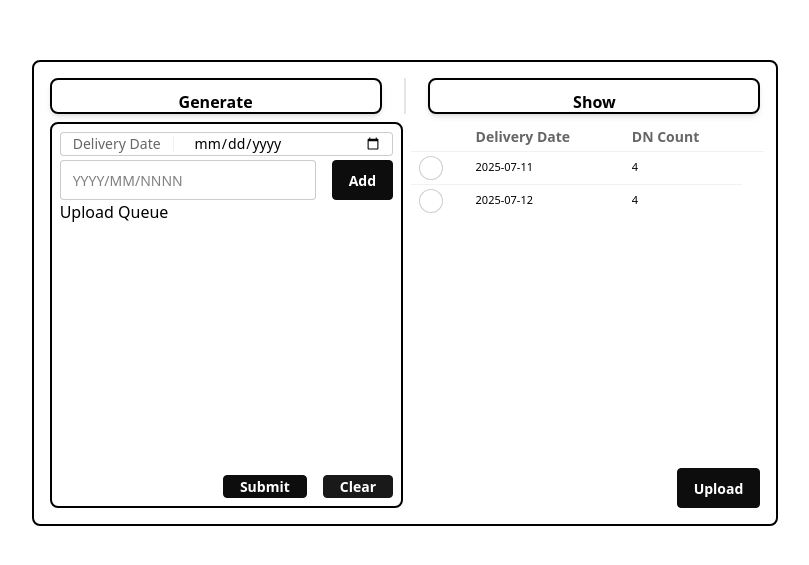
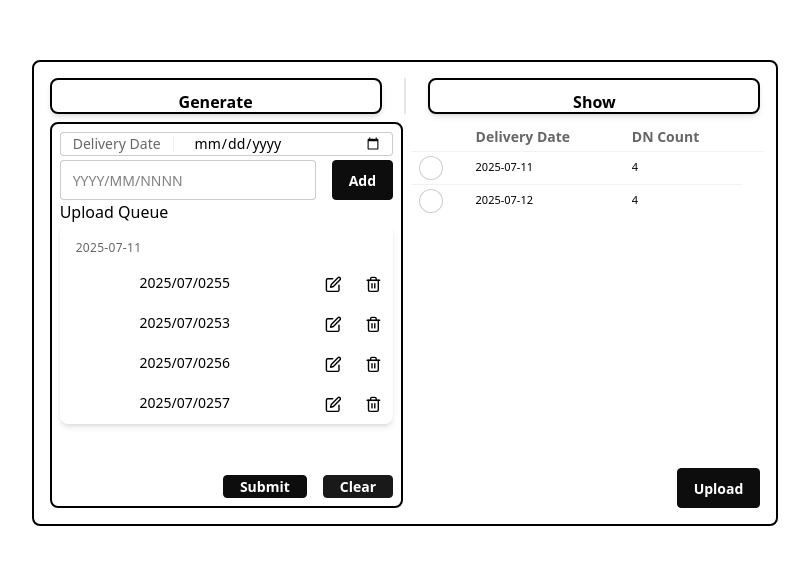
Before and after one commit to VincentKho10/ClaiVer, a React (Vite) app in the folder frontend/: page / in a window 1280 px wide. Shown: the part 107-672 px from the top of the page, without its empty margins (235-1044 px from the left). Built offline with nearby package versions, Linux system fonts and the light colour scheme.

Commit message:
Frontend Done

```diff
--- a/frontend/src/View/Home/GenerateBarcode/index.jsx
+++ b/frontend/src/View/Home/GenerateBarcode/index.jsx
@@ -2,14 +2,22 @@ import React, { useEffect } from "react";
 import { useState } from "react";
 
 const GenerateBarcode = (props) => {
-  const { data, DelivHistState, selectedid } = props;
+  const { data, DelivHistState } = props;
   const [delivhist, setDelivHist] = DelivHistState;
-  const [list, setList] = useState({"":{dnid:[], id:-1}});
+  const [list, setList] = useState({
+    "2025-07-11": {
+      "Delivery Date": "2025-07-11",
+      "DN Count": 4,
+      data: ["2025/07/0255", "2025/07/0253", "2025/07/0256", "2025/07/0257"],
+    },
+  });
   const [delivr, setDelivr] = useState({ send_date: "", DNID: "" });
 
   useEffect(() => {
-    console.log(data);
-    setList(data);
+    for ( let key in data){
+
+      setList({ ...list, [key]: {...data[key], data:Array.from(new Set([...data[key]["data"], ...list[key]["data"]]))} });
+    }
   }, [data]);
 
   const handleChangeField = (e) => {
@@ -27,11 +35,19 @@ const GenerateBarcode = (props) => {
     let { send_date, DNID } = delivr;
     let isSet = false;
     if (send_date && DNID) {
+      const find_deliv = list[send_date];
+      if (!find_deliv) {
+        console.log(send_date);
+        console.log("empty list");
+        setList({ [send_date]: { data: [DNID] } });
+        isSet = !isSet;
+        return;
+      }
       //if found it return list
-      const found_deliv = list;
+      const found_deliv = find_deliv.data.find((v) => v == DNID);
       //date registered already?
       if (found_deliv) {
-        console.log(found_deliv)
+        console.log(found_deliv);
         // does dnid registered?
         // const cDNID = found_deliv.find((v) => v == DNID);
         // // if not register
@@ -44,7 +60,10 @@ const GenerateBarcode = (props) => {
         // }
         // if date not found initialize it
       } else {
-        setList({ ...list, [send_date]: [DNID] });
+        setList({
+          ...list,
+          [send_date]: { ...find_deliv, data: [...find_deliv.data, DNID] },
+        });
         isSet = !isSet;
       }
       if (isSet) setDelivr({ send_date: "", DNID: "" });
@@ -54,7 +73,7 @@ const GenerateBarcode = (props) => {
   };
 
   const handleUpdate = (send_date, id) => {
-    setDelivr({ send_date, DNID: list[send_date]["dnid"][id] });
+    setDelivr({ send_date, DNID: list[send_date]["data"][id] });
     handleDelete(send_date, id);
   };
 
@@ -66,7 +85,7 @@ const GenerateBarcode = (props) => {
       setList({ ...nList });
     } else {
       const nlist = { ...list };
-      nlist[send_date].dnid.splice(idx, 1);
+      nlist[send_date].data.splice(idx, 1);
       setList({ ...nlist });
     }
   };
@@ -74,7 +93,7 @@ const GenerateBarcode = (props) => {
   const listContentComp = () => {
     const res = [];
     for (let key in list) {
-      const DNID = list[key].dnid;
+      const DNID = list[key].data;
       const send_date = key;
       const dnComp = DNID.map((v, i) => {
         return (
--- a/frontend/src/View/Home/index.jsx
+++ b/frontend/src/View/Home/index.jsx
@@ -5,34 +5,34 @@ import ShowBarcode from "./ShowBarcode";
 
 let isSelectAll = false;
 const Home = () => {
-  const [delivhist, setDelivHist] = useState([
-    {
+  const [delivhist, setDelivHist] = useState({
+    "2025-07-11": {
       "Delivery Date": "2025-07-11",
       "DN Count": 4,
       data: ["2025/07/0255", "2025/07/0253", "2025/07/0256", "2025/07/0257"],
     },
-    {
+    "2025-07-12": {
       "Delivery Date": "2025-07-12",
       "DN Count": 4,
       data: ["2025/07/0255", "2025/07/0253", "2025/07/0256", "2025/07/0277"],
     },
-  ]);
+  });
 
   const [selectState, setSelectState] = useState({});
 
   const selectHandle = (id) => {
-    const dd = delivhist[id]["Delivery Date"];
-    const dnid = delivhist[id].data;
+    const dd = delivhist[id];
 
     //dd avail remove
-    const ssdd = selectState[dd];
+    const ssdd = selectState[id];
+    console.log(ssdd)
     if (ssdd) {
-      delete selectState[dd];
+      delete selectState[id];
       setSelectState({ ...selectState });
       return;
     }
-    //dd not avail add
-    setSelectState({ ...selectState, [dd]: {dnid, id} });
+    // //dd not avail add
+    setSelectState({ ...selectState, [id]: dd });
   };
 
   const tbStateHeader = () => {
@@ -40,7 +40,7 @@ const Home = () => {
       <thead>
         <tr>
           <th></th>
-          {Object.keys(delivhist[0]).map((v) => {
+          {Object.keys(Object.entries(delivhist)[1][1]).map((v) => {
             return (
               <>
                 <td>{v == "data" ? "" : v}</td>
@@ -53,13 +53,15 @@ const Home = () => {
   };
 
   const tbStateContent = () => {
-    return (
-      <tbody>
-        {delivhist.map((v, i) => {
-          const dhdd = delivhist[i]["Delivery Date"];
-          // console.log(selectState[dhdd]&true)
+
+    const delivhistarr = () => {
+      const delivhistmap = Object.entries(delivhist);
+      const res = [];
+      for (const [key, value] of delivhistmap) {
+        const dhdd = delivhist[key]["Delivery Date"];
+        console.log(dhdd);
         // console.log(selectState)
-          return (
+        res.push(
           <tr>
             <th>
               <input
@@ -67,23 +69,25 @@ const Home = () => {
                 className="checkbox"
                 checked={selectState[dhdd]}
                 onClick={() => {
-                    selectHandle(i);
+                  selectHandle(key);
                 }}
               />
             </th>
             {(() => {
-                let res = [];
-                for (const key in v) {
-                  if (key == "data") continue;
-                  res.push(<td>{v[key]}</td>);
+              let res1 = [];
+              for (const key1 in value) {
+                if (key1 == "data") continue;
+                res1.push(<td>{value[key1]}</td>);
               }
-                return res;
+              return res1;
             })()}
           </tr>
         );
-        })}
-      </tbody>
-    );
+      }
+      return res;
+    };
+
+    return <tbody>{delivhistarr()}</tbody>;
   };
 
   return (
@@ -110,11 +114,21 @@ const Home = () => {
               <Routes>
                 <Route
                   index
-                  element={<GenerateBarcode data={selectState} DelivHistState={[delivhist, setDelivHist]} />}
+                  element={
+                    <GenerateBarcode
+                      data={selectState}
+                      DelivHistState={[delivhist, setDelivHist]}
+                    />
+                  }
                 />
                 <Route
                   path="show"
-                  element={<ShowBarcode data={selectState} DelivHistState={[delivhist, setDelivHist]} />}
+                  element={
+                    <ShowBarcode
+                      data={selectState}
+                      DelivHistState={[delivhist, setDelivHist]}
+                    />
+                  }
                 />
               </Routes>
             </div>
```
Lines whose indentation alone changed are shown as unchanged.
